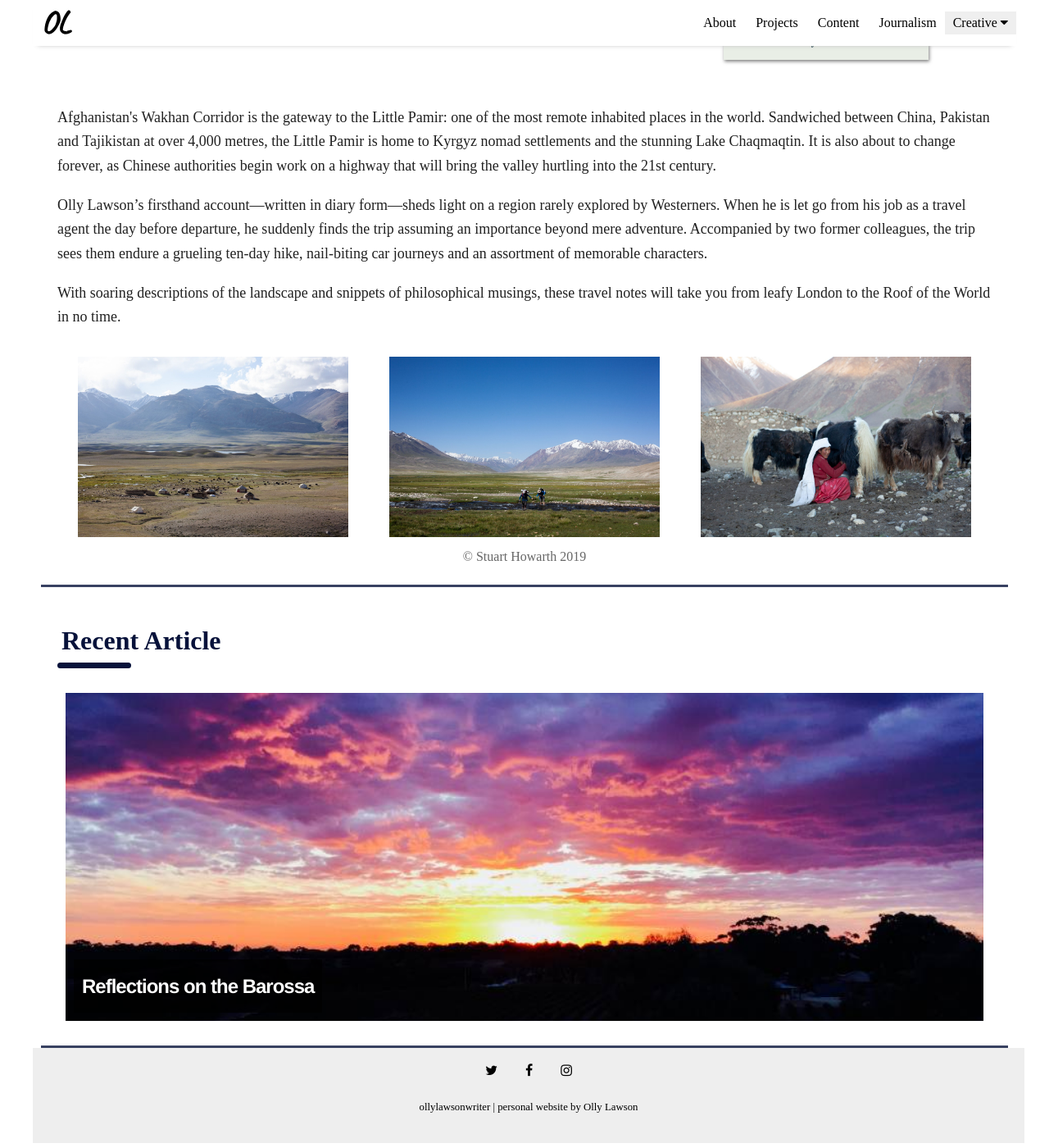
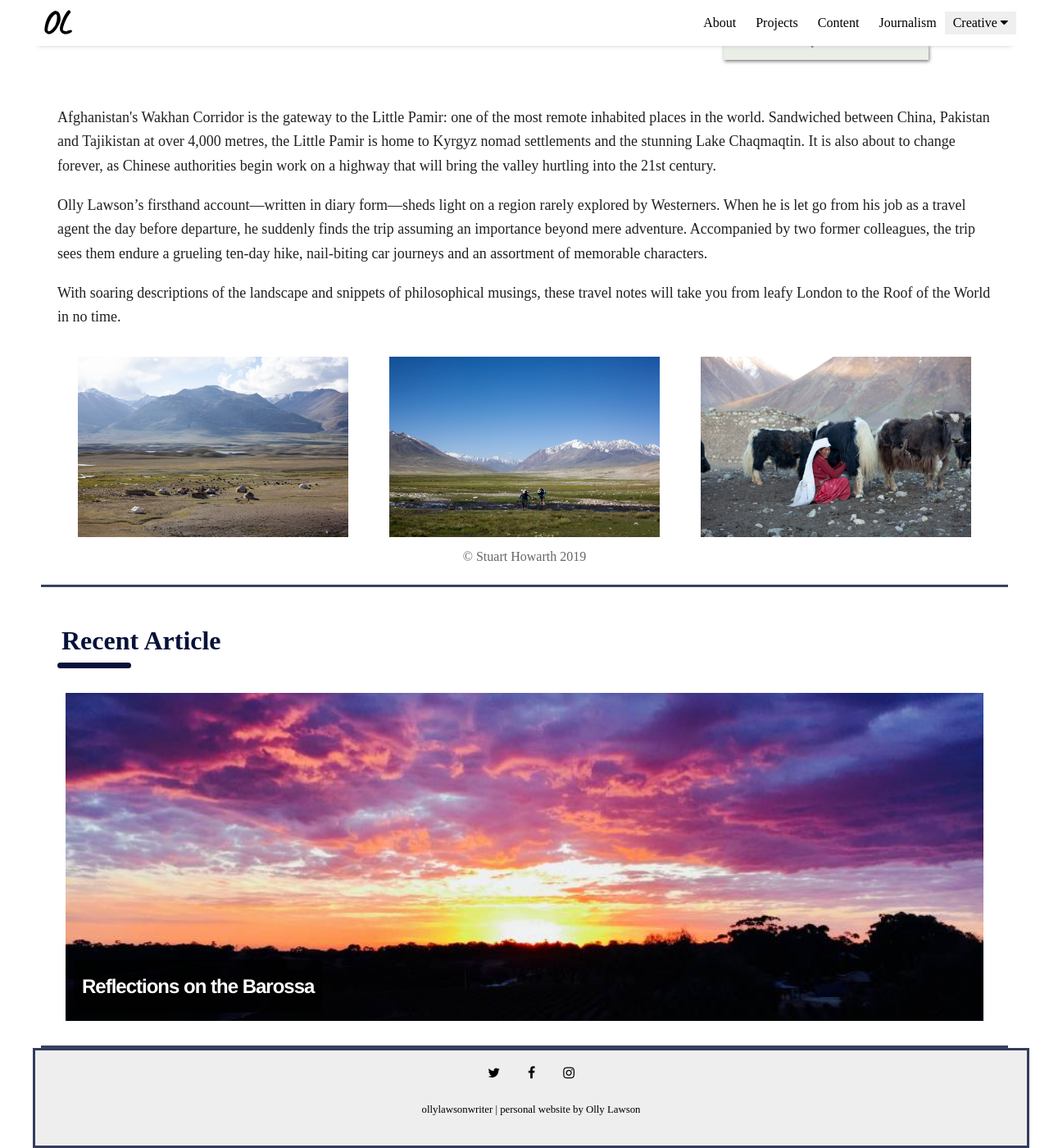
Before and after one commit to ollylawson/ollylawson.github.io, a Jekyll site: the page built from index.html, in a window 1280 px wide and 1400 px high, scrolled down 1383 px. Shown: the whole window at 82% size. Built offline with Jekyll 4.4.1, drawn with Linux system fonts in a browser that asks for light colours; nearby versions of some CDN libraries; some web fonts are replaced; the list of posts is cut into pages by our own code.

Commit message:
footer border

```diff
--- a/assets/css/_sass/_footer.scss
+++ b/assets/css/_sass/_footer.scss
@@ -5,6 +5,8 @@
   min-height: 56px;
   line-height: 45px;
   width: $container-width;
+  border: 3px solid;
+  border-color: rgba(7, 18, 58, 0.8);
 }
 .footer a {
   color: $brand-color;
```
